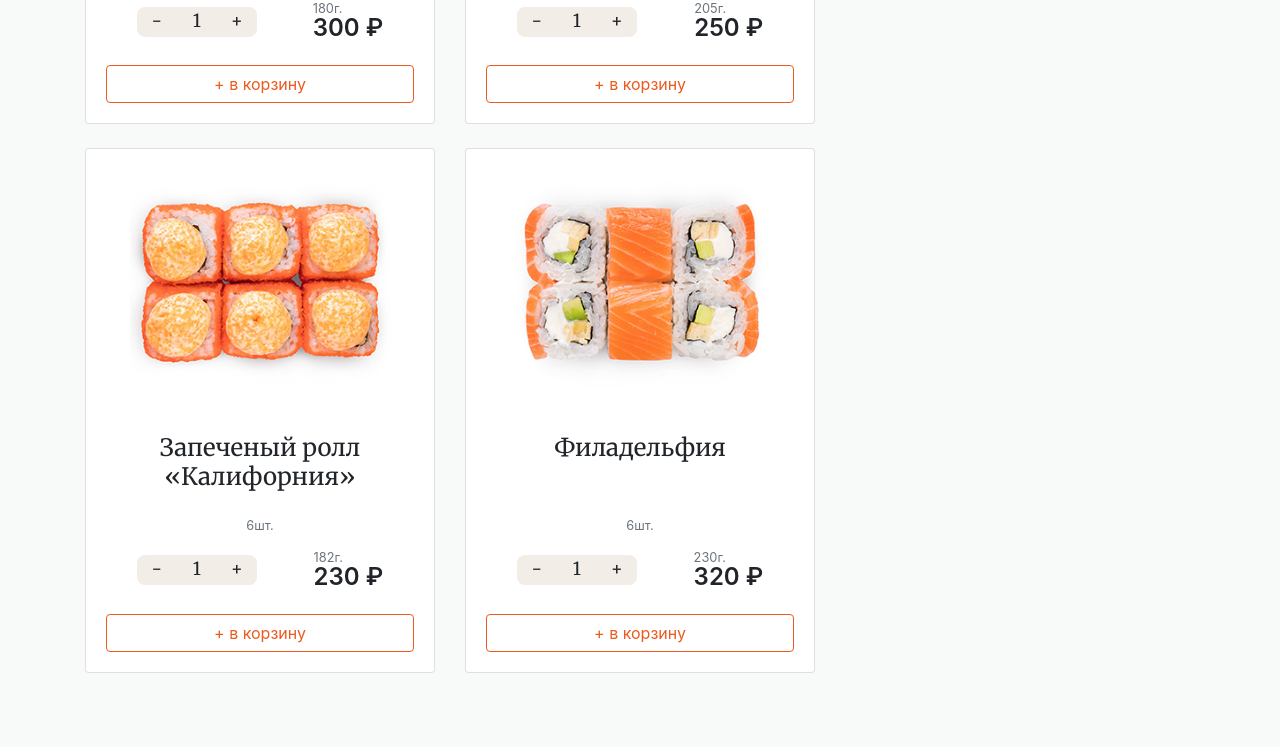
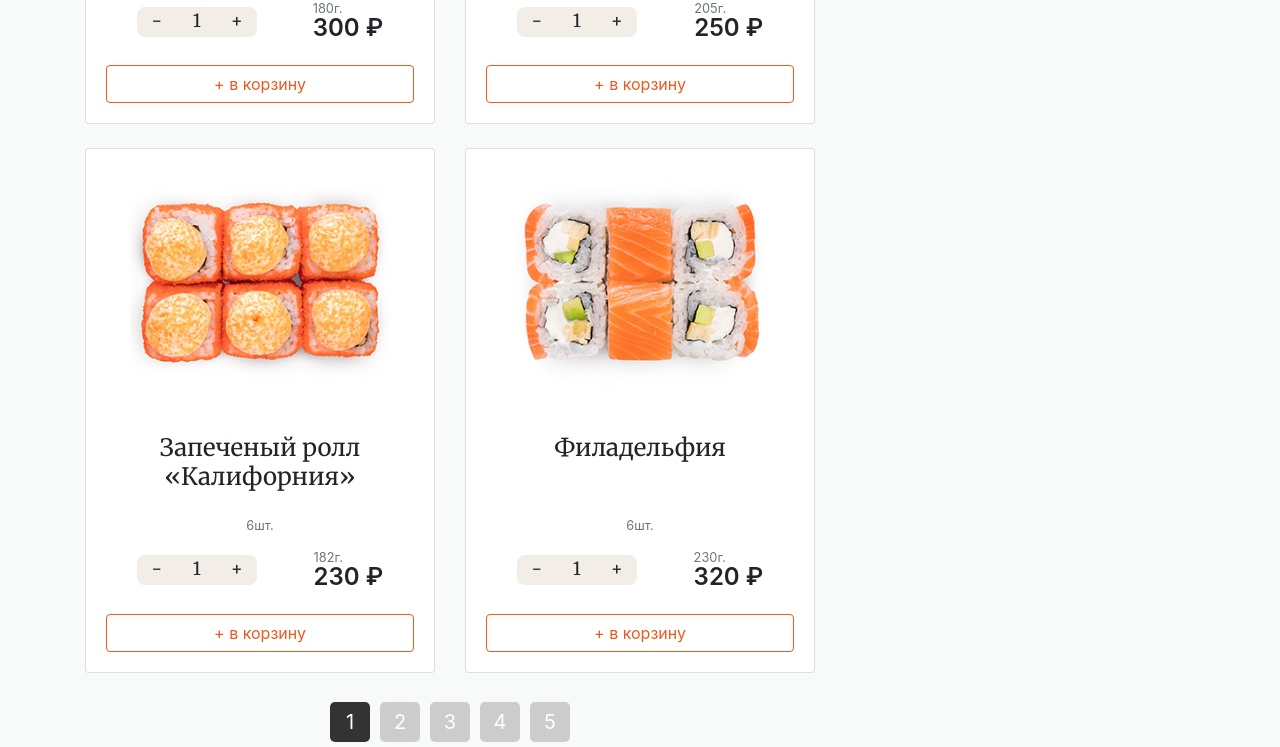
Before and after one commit to CheateRYT/RollShop, a plain HTML site: page index.html in a window 1280 px wide. Shown: the part 706-1453 px from the top of the page. Before the commit the page ends 1403 px from the top, so only its background shows below. Drawn offline with Linux system fonts and the light colour scheme.

Commit message:
index, css changed

```diff
--- a/css/main.css
+++ b/css/main.css
@@ -112,7 +112,28 @@ h3, h4 {
 .cart-item {
 
 }
-
+.page-strip {
+  display: flex;
+  justify-content: center;
+  align-items: center;
+}
+ .pagination__item {
+  display: flex;
+  justify-content: center;
+  align-items: center;
+  width: 40px;
+  height: 40px;
+	cursor: pointer;
+  margin: 5px;
+  background-color: #ccc;
+  color: #fff;
+  text-decoration: none;
+  border-radius: 5px;
+  font-size: 20px;
+}
+ .pagination__item--active {
+  background-color: #333;
+}
 .cart-item__top {
 	display: flex;
 	align-items: flex-start;
--- a/index.html
+++ b/index.html
@@ -54,11 +54,16 @@
 					</div>
 					// Ролл -->
 
-
+				</div>
+				<div class="page-strip"><div href="" class="pagination__item pagination__item--active">1</div>
+					<div href="" class="pagination__item">2</div>
+					<div href="" class="pagination__item">3</div>
+					<div href="" class="pagination__item">4</div>
+					<div href="" class="pagination__item">5</div>
 				</div>
 			</div>
+
 			<div class="col-md-4">
-
 				<!-- Корзина -->
 				<div class="card mb-4">
 					<div class="card-body">
```
